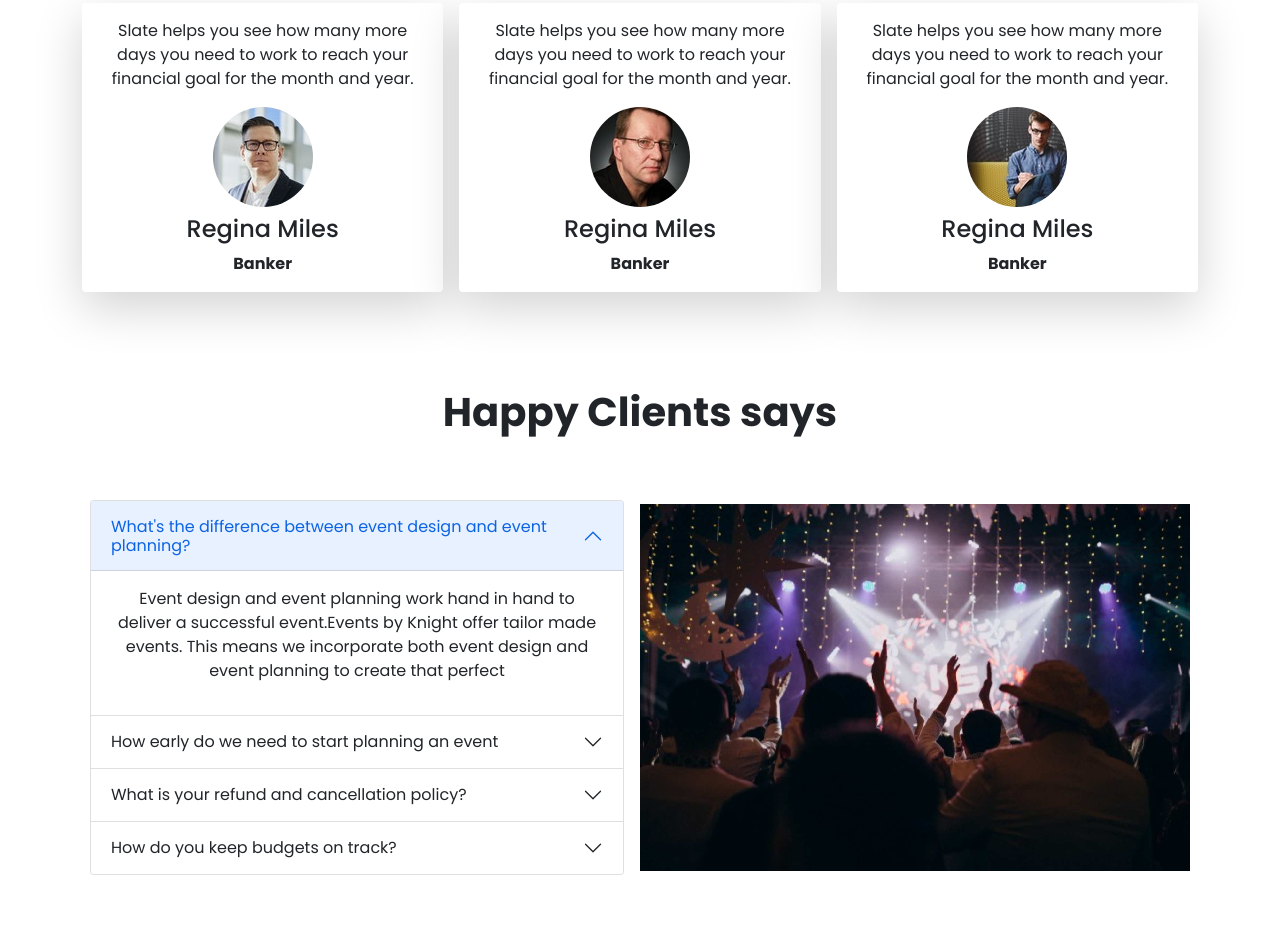
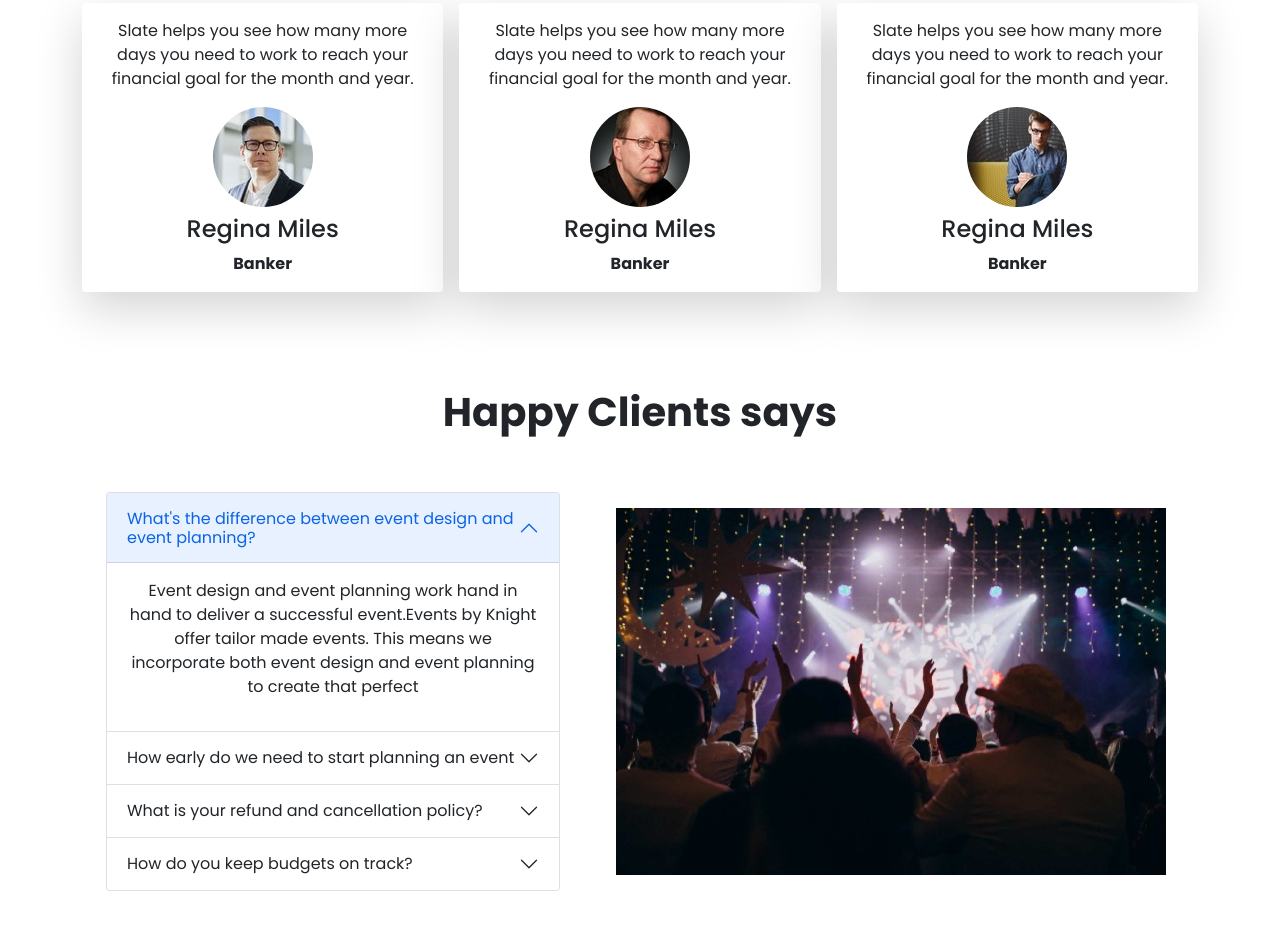
Before and after one commit to sajidur319370/convension-center-bootstrap, a plain HTML site: page index.html in a window 1280 px wide. Shown: the part 2160-3089 px from the top of the page. Drawn offline with nearby package versions, Linux system fonts and the light colour scheme.

Commit message:
faq done

```diff
--- a/index.html
+++ b/index.html
@@ -273,8 +273,8 @@
         <section id="faq" class="faq  my-5">
             <div class="container text-center">
                 <h2 class="faq__title fs-1  fw-bold py-5">Happy Clients says</h2>
-                <div class="faq__main d-lg-flex justify-content-between align-items-center ">
-                    <div class="faq__list m-2">
+                <div class="faq__main d-lg-flex justify-content-center align-items-center ">
+                    <div class="faq__list mx-4">
                         <!-- ///////////////ACCORDION START/////////////////// -->
                         <div class="accordion" id="accordionExample">
                             <div class="accordion-item">
@@ -329,7 +329,7 @@
                         <!-- ///////////////ACCORDION ENDS/////////////////// -->
                     </div>
                     <!-- ///////////////////////FAQ IMAGE//////////////////////// -->
-                    <div class="faq__image m-2">
+                    <div class="faq__image mx-4 p-2">
                         <img src="./images/wedding-guest.png" alt="wedding-guest">
                     </div>
 
@@ -344,9 +344,6 @@
 
     </footer>
 
-
-    <script src="https://cdn.jsdelivr.net/npm/bootstrap@5.0.2/dist/js/bootstrap.bundle.min.js" integrity="sha384-MrcW6ZMFYlzcLA8Nl+NtUVF0sA7MsXsP1UyJoMp4YLEuNSfAP+JcXn/tWtIaxVXM" crossorigin="anonymous"></script>
-
     <!-- This script makes the toast working -->
     <script>
         window.onload = (e) => {
@@ -357,6 +354,7 @@
     </script>
     <!-- /////////////////////BOOTSRTAP JS/////////////// -->
     <script src="https://cdn.jsdelivr.net/npm/bootstrap@5.1.3/dist/js/bootstrap.bundle.min.js" integrity="sha384-ka7Sk0Gln4gmtz2MlQnikT1wXgYsOg+OMhuP+IlRH9sENBO0LRn5q+8nbTov4+1p" crossorigin="anonymous"></script>
+
 </body>
 
 </html>
```
